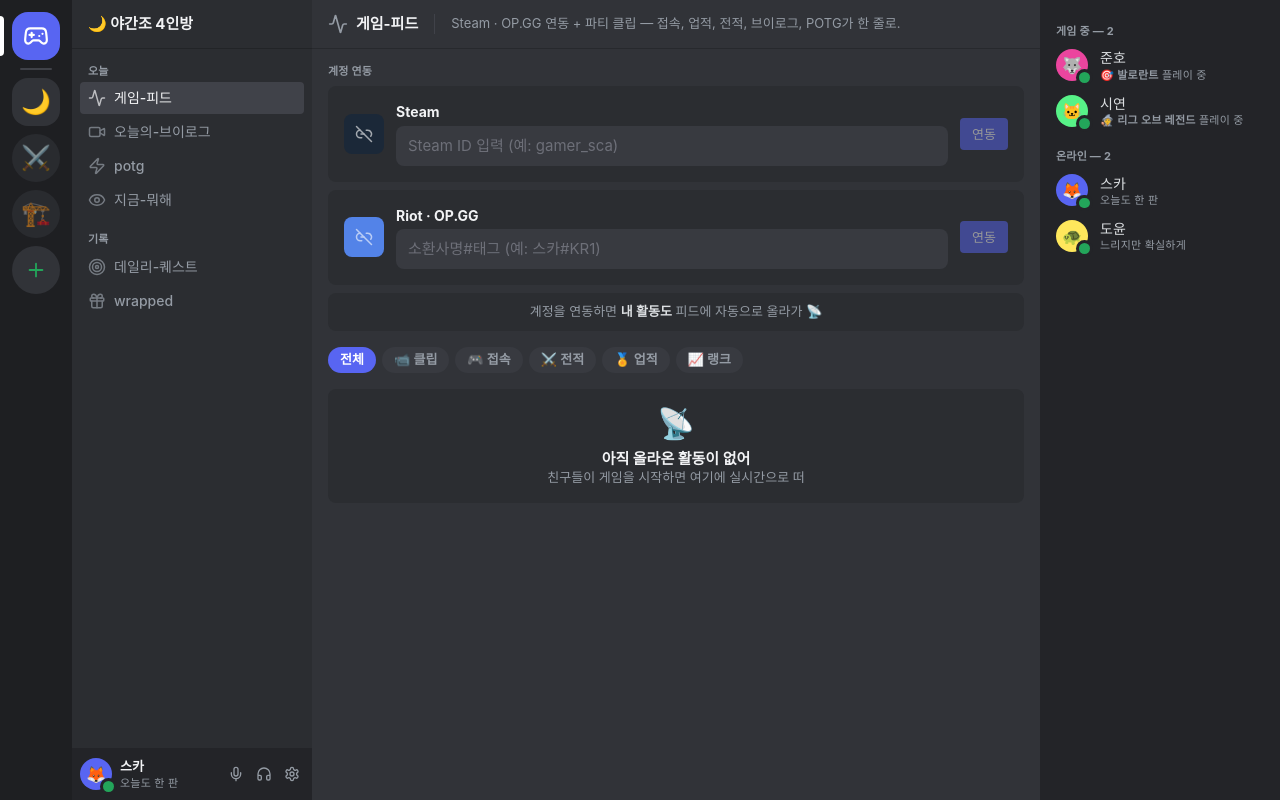
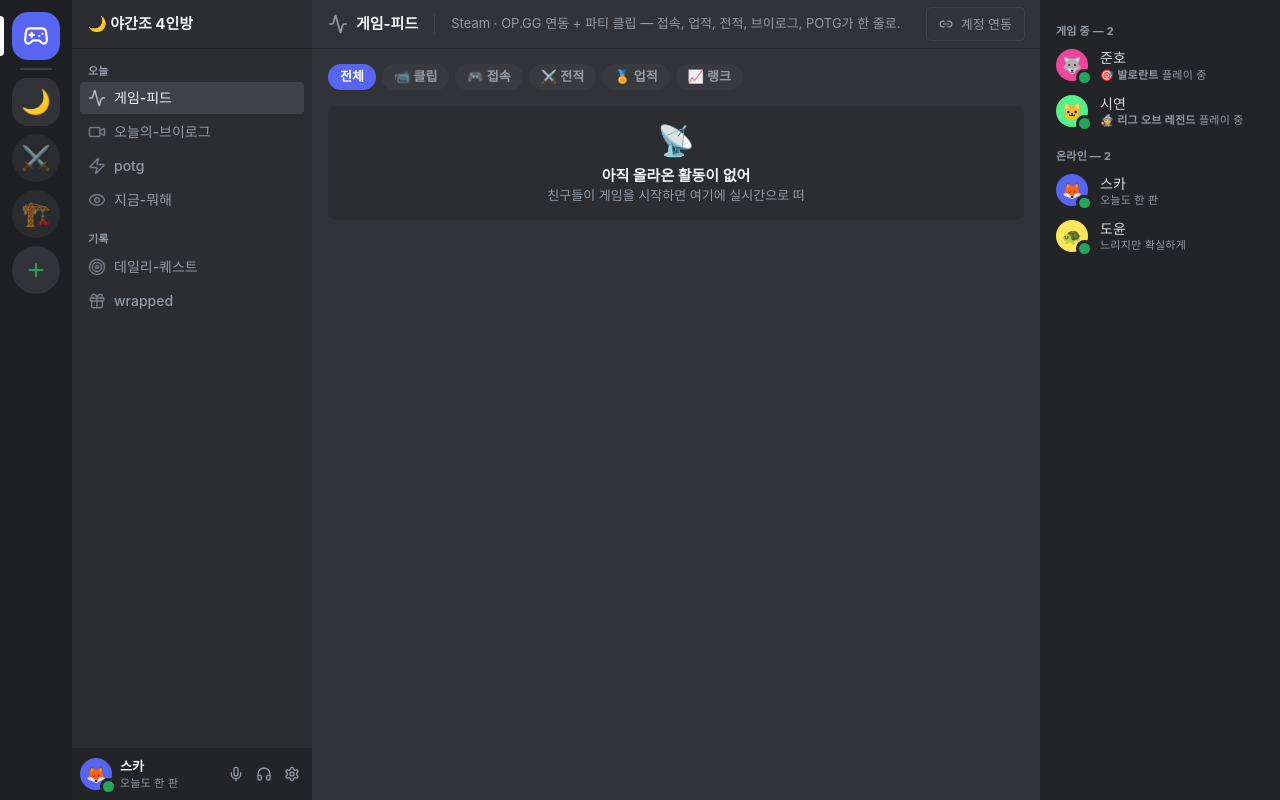
Before and after one commit to seungkyucha/gamelog, a Next.js app: page /feed in a window 1280 px wide. Built offline with nearby package versions, Linux system fonts and the light colour scheme; a web font is replaced by a local one.

Commit message:
feat: 피드 계정 연동을 헤더 우측 버튼 + 팝업 모달로 이동

```diff
--- a/app/feed/page.tsx
+++ b/app/feed/page.tsx
@@ -22,6 +22,7 @@
   Swords,
   TrendingUp,
   Users,
+  X,
 } from "lucide-react";
 import Link from "next/link";
 import { useMemo, useState } from "react";
@@ -346,6 +347,46 @@
   );
 }
 
+/** 계정 연동 팝업 */
+function ConnectModal({ onClose }: { onClose: () => void }) {
+  const { integrations } = useStore();
+  const linkedAny = Boolean(integrations.steam || integrations.riot);
+  return (
+    <div className="fixed inset-0 z-50 flex items-center justify-center bg-black/70 p-4" onClick={onClose}>
+      <div
+        className="w-full max-w-md animate-pop-in rounded-lg bg-bg-secondary shadow-elev-high"
+        onClick={(e) => e.stopPropagation()}
+      >
+        <header className="flex items-center justify-between px-4 pt-4">
+          <h3 className="text-lg font-bold text-txt-header">계정 연동 🔗</h3>
+          <button onClick={onClose} className="rounded p-1 text-txt-muted hover:bg-bg-modifier hover:text-txt-normal">
+            <X size={20} />
+          </button>
+        </header>
+        <div className="space-y-2 p-4">
+          <ConnectCard
+            kind="steam"
+            title="Steam"
+            placeholder="Steam ID 입력 (예: gamer_sca)"
+            desc="플레이 기록·업적 자동 수집"
+          />
+          <ConnectCard
+            kind="riot"
+            title="Riot · OP.GG"
+            placeholder="소환사명#태그 (예: 스카#KR1)"
+            desc="롤·발로란트 전적 자동 수집"
+          />
+          <p className="rounded-lg bg-bg-tertiary p-2.5 text-center text-[13px] text-txt-muted">
+            {linkedAny
+              ? "연동된 계정의 활동이 피드에 자동으로 올라가 📡"
+              : "계정을 연동하면 내 활동도 피드에 자동으로 올라가 📡"}
+          </p>
+        </div>
+      </div>
+    </div>
+  );
+}
+
 /** 파티원 클립(브이로그/POTG)을 피드 카드로 노출 */
 function ClipFeedCard({ c }: { c: Clip }) {
   const member = MEMBERS.find((m) => m.id === c.memberId)!;
@@ -387,8 +428,10 @@
 export default function FeedPage() {
   const { now, today, integrations, todayClips } = useStore();
   const [filter, setFilter] = useState<Filter>("all");
+  const [connectOpen, setConnectOpen] = useState(false);
 
   const linkedAny = Boolean(integrations.steam || integrations.riot);
+  const linkedCount = Number(Boolean(integrations.steam)) + Number(Boolean(integrations.riot));
 
   const items = useMemo<FeedItem[]>(() => {
     const events = generateFeed(today, now.getHours(), now.getMinutes(), linkedAny);
@@ -414,31 +457,18 @@
         icon={Activity}
         name="게임-피드"
         topic="Steam · OP.GG 연동 + 파티 클립 — 접속, 업적, 전적, 브이로그, POTG가 한 줄로."
+        right={
+          <button
+            className={cn("btn btn-sm", !linkedAny && "btn-ghost ring-1 ring-bg-modifier")}
+            onClick={() => setConnectOpen(true)}
+          >
+            <Link2 size={14} />
+            {linkedAny ? `연동됨 ${linkedCount}/2` : "계정 연동"}
+          </button>
+        }
       />
       <div className="flex-1 overflow-y-auto">
         <div className="mx-auto max-w-[740px] space-y-4 p-4 pb-10">
-          {/* 계정 연동 */}
-          <div className="space-y-2">
-            <p className="group-label">계정 연동</p>
-            <ConnectCard
-              kind="steam"
-              title="Steam"
-              placeholder="Steam ID 입력 (예: gamer_sca)"
-              desc="플레이 기록·업적 자동 수집"
-            />
-            <ConnectCard
-              kind="riot"
-              title="Riot · OP.GG"
-              placeholder="소환사명#태그 (예: 스카#KR1)"
-              desc="롤·발로란트 전적 자동 수집"
-            />
-            {!linkedAny && (
-              <p className="rounded-lg bg-bg-secondary p-2.5 text-center text-[13px] text-txt-muted">
-                계정을 연동하면 <span className="font-semibold text-txt-normal">내 활동도</span> 피드에 자동으로 올라가 📡
-              </p>
-            )}
-          </div>
-
           {/* 필터 */}
           <div className="flex flex-wrap gap-1.5">
             {FILTERS.map((f) => (
@@ -475,6 +505,7 @@
           )}
         </div>
       </div>
+      {connectOpen && <ConnectModal onClose={() => setConnectOpen(false)} />}
     </>
   );
 }
```
